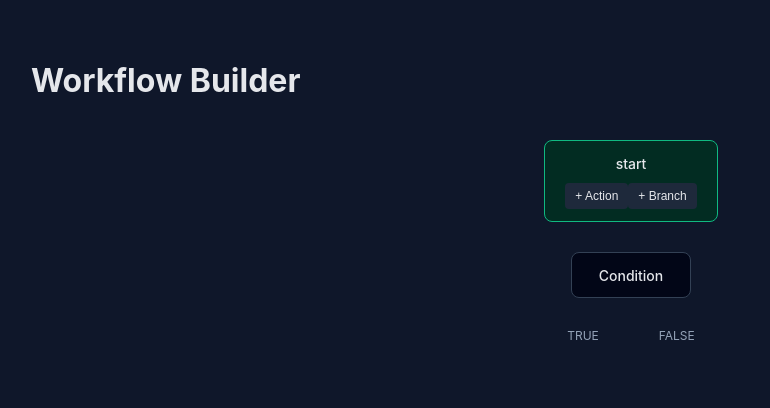
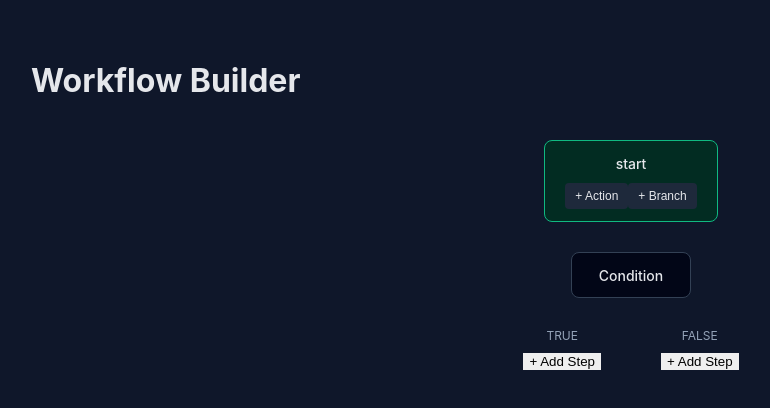
Before and after one commit to Aarush2907/workflow-builder, a React (Vite) app: page / in a window 1280 px wide. Both pictures are taken after a click on the button "+ Branch". Shown: the top 408 px of the page, without its empty margins (9-779 px from the left). Built offline with nearby package versions, Linux system fonts and the light colour scheme.

Commit message:
feat: add branch-specific action insertion UI

```diff
--- a/src/components/RenderNode.jsx
+++ b/src/components/RenderNode.jsx
@@ -54,12 +54,27 @@ export default function RenderNode({ nodeId, nodes, dispatch }) {
             {branchKey.toUpperCase()}
           </div>
 
-                {childId && (
+          {childId ? (
             <RenderNode
               nodeId={childId}
               nodes={nodes}
               dispatch={dispatch}
             />
+          ) : (
+            <button
+              className="branch-add-btn"
+              onClick={() =>
+                dispatch({
+                  type: "ADD_ACTION_TO_BRANCH",
+                  payload: {
+                    branchId: nodeId,
+                    branchKey
+                  }
+                })
+              }
+            >
+              + Add Step
+            </button>
           )}
         </div>
       )
```
Lines whose indentation alone changed are shown as unchanged.
